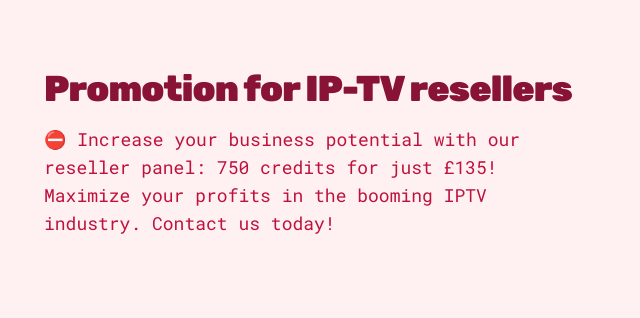
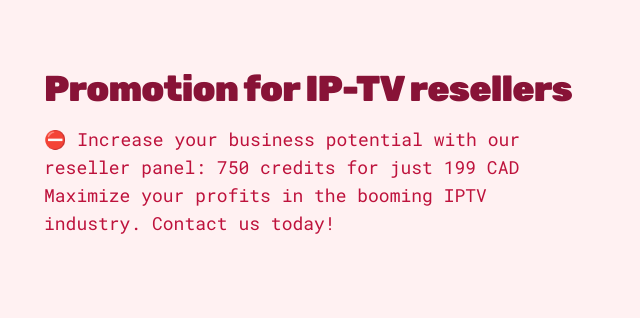
Before and after one commit to TVsupply/Canada-IP-TV, a plain HTML site: page index.html in a window 1280 px wide. Shown: the part 2240-2558 px from the top of the page, 620-1260 px from the left. Drawn offline with Linux system fonts and the light colour scheme.

Commit message:
Update index.html

```diff
--- a/index.html
+++ b/index.html
@@ -417,7 +417,7 @@
                         <span>Promotion for IP-TV resellers</span>
                       </h2>
                       <div class="mt-4 prose prose-user font-serif leading-relaxed text-type-700 dark:text-slate-200 text-base sm:text-lg">
-                        <p>⛔ Increase your business potential with our reseller panel: 750 credits for just £135! Maximize your profits in the booming IPTV industry. Contact us today!</p>
+                        <p>⛔ Increase your business potential with our reseller panel: 750 credits for just 199 CAD Maximize your profits in the booming IPTV industry. Contact us today!</p>
                       </div>
                     </div>
                     <!-- CTA -->
```
